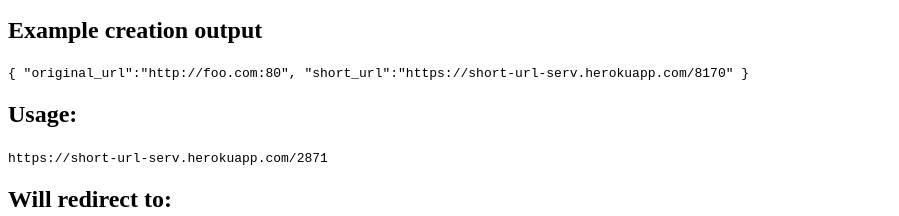
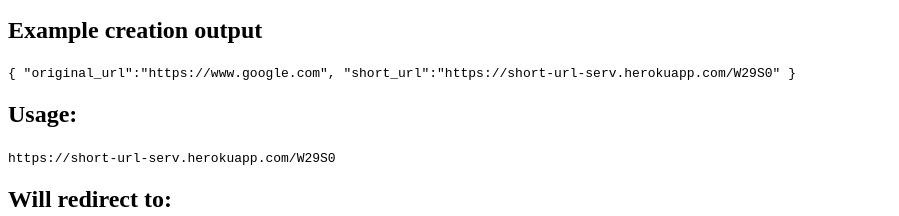
Before and after one commit to LightDev777/url-shortener-microservice, a website: page details.html in a window 1280 px wide. Shown: the part 269-485 px from the top of the page, without its empty margins (0-899 px from the left). Drawn offline with Linux system fonts and the light colour scheme.

Commit message:
updated readme and details.html

```diff
--- a/details.html
+++ b/details.html
@@ -16,14 +16,15 @@
   <code>https://short-url-serv.herokuapp.com/new/https://www.google.com</code><br>
   <code>https://short-url-serv.herokuapp.com/new/http://foo.com:80</code><br>
   <h2>Example creation output</h2>
-  <code>{ "original_url":"http://foo.com:80", "short_url":"https://short-url-serv.herokuapp.com/8170" }</code>
+  <code>{ "original_url":"https://www.google.com", "short_url":"https://short-url-serv.herokuapp.com/W29S0" }</code>
   <h2>Usage:</h2>
-  <code>https://short-url-serv.herokuapp.com/2871</code>
+  <code>https://short-url-serv.herokuapp.com/W29S0</code>
   <h2>Will redirect to:</h2>
   <code>https://www.google.com/</code>
 
   <h3>Coded by: Charmie Q.</h3>
 
+
 </body>
 
 </html>
```
Also changed, not shown: README.md.
